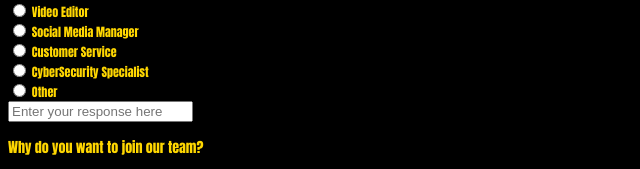
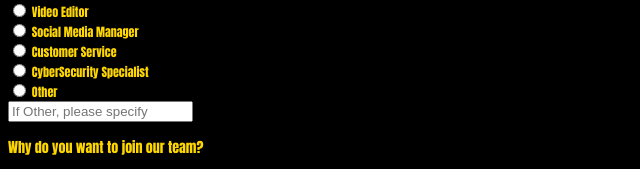
Before and after one commit to Nate-Heim/MART341-WebDesign, a plain HTML site: page Assignment-7/index.html in a window 1280 px wide. Shown: the part 1044-1213 px from the top of the page, 0-640 px from the left. Drawn offline with Linux system fonts and the light colour scheme.

Commit message:
Update index.html

```diff
--- a/Assignment-7/index.html
+++ b/Assignment-7/index.html
@@ -125,7 +125,7 @@
             <input type="radio" id="position" name="position" value="Other" required>
             <label for="position">Other</label>
             <br>
-            <input type="text" id="other" name="other" placeholder="Enter your response here" autofocus required>
+            <input type="text" id="other" name="other" placeholder="If Other, please specify" rows="4" cols="50" autofocus required>
             <br />
 
         <h3>Why do you want to join our team?</h3>
```
